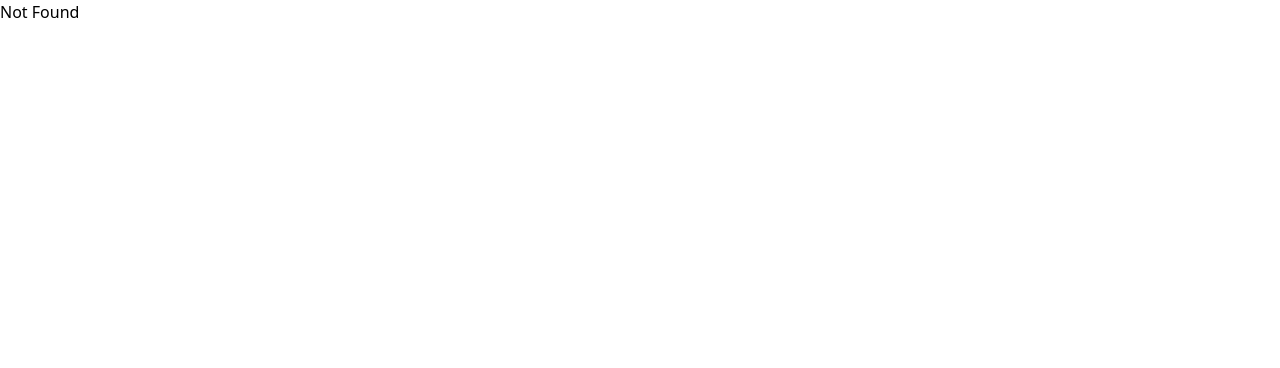
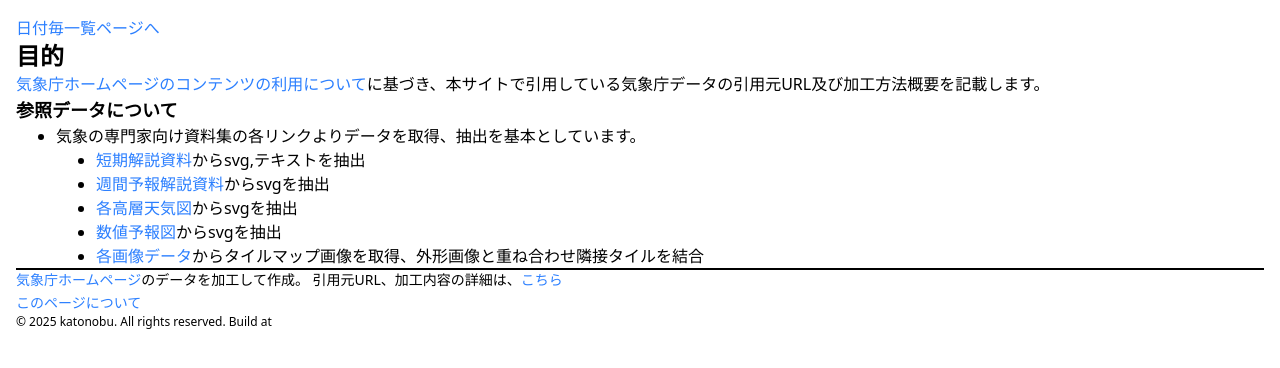
Before and after one commit to katonobu/weather-chart-viewer-react, a React (Vite) app: page /reference in a window 1280 px wide. Shown: the top 368 px of the page. Built offline with nearby package versions, Linux system fonts and the light colour scheme.

Commit message:
Footerから引用情報ページへのリンク追加

```diff
--- a/src/components/Footer.jsx
+++ b/src/components/Footer.jsx
@@ -8,10 +8,16 @@ export const Footer = ({ metadata, kaisetsu, kaisetsuLoading }) => (
     {isTankiYohou(metadata) ? <TextToSpeechCtrl texts={kaisetsu} loading={kaisetsuLoading}></TextToSpeechCtrl> : null}
     <hr></hr>
     <p className="text-sm">
-      データの出典:各種画像データは
       <a href="https://www.jma.go.jp/jma/index.html" className="text-blue-500 hover:underline">
-        気象庁
-      </a>発表データから抽出しています。
+      気象庁ホームページ
+      </a>のデータを加工して作成。
+      引用元URL、加工内容の詳細は、
+      <Link
+        to={`/reference`}
+        className="text-sm text-blue-500 hover:underline"
+      >
+        こちら
+      </Link>
     </p>
     <Link
       to={`/about`}
--- a/src/main.jsx
+++ b/src/main.jsx
@@ -8,6 +8,7 @@ import './index.css'
 import Home from './pages/Home.jsx'
 import Viewer from './pages/Viewer.jsx'
 import About from './pages/About.jsx'
+import Reference from './pages/Reference.jsx'
 
 // ルート定義
 const rootRoute = createRootRoute({
@@ -33,12 +34,19 @@ const aboutRoute = createRoute({
   component: About,
 })
 
+const referenceRoute = createRoute({
+  getParentRoute: () => rootRoute,
+  path: '/reference',
+  component: Reference,
+})
+
 // ルーター作成
 const router = createRouter({
   routeTree: rootRoute.addChildren([
     homeRoute,
     viewerRoute,
-    aboutRoute
+    aboutRoute,
+    referenceRoute
   ]),
 })
 
--- a/src/pages/About.jsx
+++ b/src/pages/About.jsx
@@ -12,17 +12,6 @@ export default function About() {
             </Link>
 
             <h1 className="text-2xl font-bold">このページについて</h1>
-            <h2 className="text-lg font-bold">参照データについて</h2>
-            <ul className="list-disc text-wrap px-10">
-                <li><a href="https://www.jma.go.jp/jma/kishou/know/expert/index.html">気象の専門家向け資料集</a>の各リンクよりデータを取得、抽出を基本としています。</li>
-                <ul className="list-disc text-wrap px-10">
-                    <li><a href="https://www.data.jma.go.jp/yoho/data/jishin/kaisetsu_tanki_latest.pdf">短期解説資料</a>からsvg,テキストを抽出</li>
-                    <li><a href="https://www.data.jma.go.jp/yoho/data/jishin/kaisetsu_shukan_latest.pdf">週間予報解説資料</a>からsvgを抽出</li>
-                    <li><a href="https://www.jma.go.jp/bosai/numericmap/#type=upper">各高層天気図</a>からsvgを抽出</li>
-                    <li><a href="https://www.jma.go.jp/bosai/numericmap/">数値予報図</a>からsvgを抽出</li>
-                    <li><a href="https://www.jma.go.jp/bosai/nowc/">各画像データ</a>からタイルマップ画像を取得、外形画像と重ね合わせ隣接タイルを結合</li>
-                </ul>
-            </ul>
             <h2 className="text-lg font-bold">オープンソースライセンス</h2>
             <ul className="list-disc text-wrap px-10">
                 <li>これから追記予定</li>
--- /dev/null
+++ b/src/pages/Reference.jsx
@@ -0,0 +1,30 @@
+import { Link } from '@tanstack/react-router'
+import { Footer } from '../components/Footer'
+
+export default function About() {
+    return (
+        <div className="p-4">
+            <Link
+                id="top"
+                to={`/`}
+                className="text-blue-500 hover:underline"
+            >日付毎一覧ページへ
+            </Link>
+            <h1 className="text-2xl font-bold">目的</h1>
+            <p><a href="https://www.jma.go.jp/jma/kishou/info/coment.html" className="text-blue-500 hover:underline">気象庁ホームページのコンテンツの利用について</a>に基づき、本サイトで引用している気象庁データの引用元URL及び加工方法概要を記載します。</p>
+            <h2 className="text-lg font-bold">参照データについて</h2>
+            <ul className="list-disc text-wrap px-10">
+                <li><a href="https://www.jma.go.jp/jma/kishou/know/expert/index.html">気象の専門家向け資料集</a>の各リンクよりデータを取得、抽出を基本としています。</li>
+                <ul className="list-disc text-wrap px-10">
+                    <li><a href="https://www.data.jma.go.jp/yoho/data/jishin/kaisetsu_tanki_latest.pdf" className="text-blue-500 hover:underline">短期解説資料</a>からsvg,テキストを抽出</li>
+                    <li><a href="https://www.data.jma.go.jp/yoho/data/jishin/kaisetsu_shukan_latest.pdf" className="text-blue-500 hover:underline">週間予報解説資料</a>からsvgを抽出</li>
+                    <li><a href="https://www.jma.go.jp/bosai/numericmap/#type=upper" className="text-blue-500 hover:underline">各高層天気図</a>からsvgを抽出</li>
+                    <li><a href="https://www.jma.go.jp/bosai/numericmap/" className="text-blue-500 hover:underline">数値予報図</a>からsvgを抽出</li>
+                    <li><a href="https://www.jma.go.jp/bosai/nowc/" className="text-blue-500 hover:underline">各画像データ</a>からタイルマップ画像を取得、外形画像と重ね合わせ隣接タイルを結合</li>
+                </ul>
+            </ul>
+            <Footer></Footer>
+        </div>
+
+    );
+}
```
